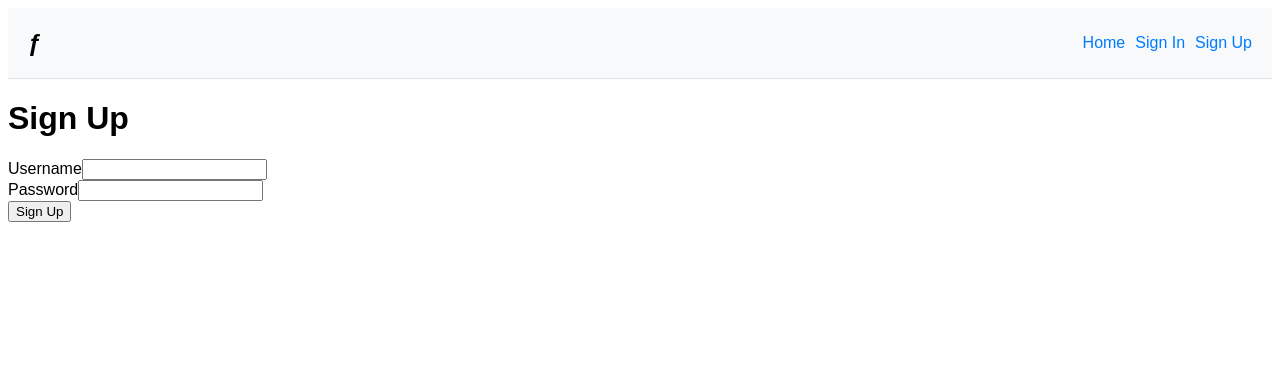
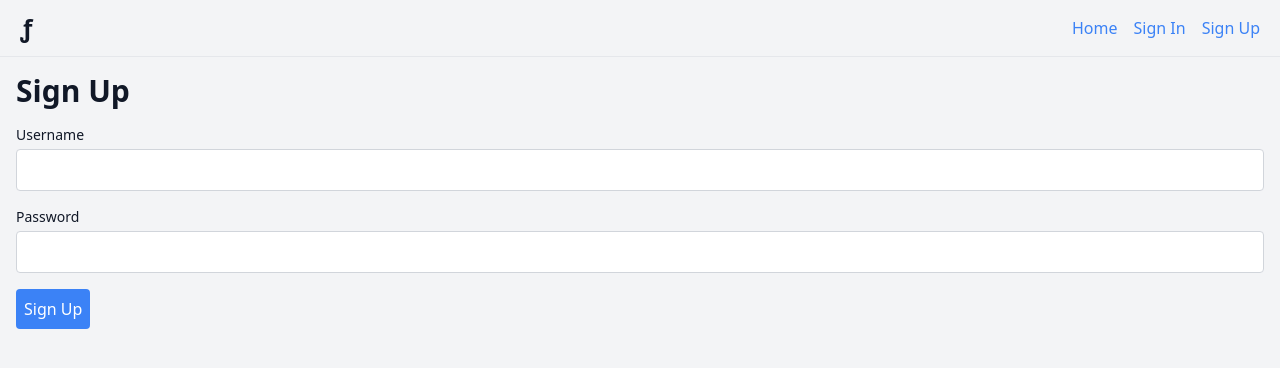
Before and after one commit to wosm-pemp-bict-thaw/dashboard, a Next.js app: page /signup in a window 1280 px wide. Shown: the top 368 px of the page. Built offline with nearby package versions, Linux system fonts and the light colour scheme.

Commit message:
add styles

```diff
--- a/package.json
+++ b/package.json
@@ -20,10 +20,11 @@
     "@types/node": "^20",
     "@types/react": "^18",
     "@types/react-dom": "^18",
+    "autoprefixer": "^10.4.19",
     "eslint": "^8",
     "eslint-config-next": "14.2.3",
-    "postcss": "^8",
-    "tailwindcss": "^3.4.1",
+    "postcss": "^8.4.38",
+    "tailwindcss": "^3.4.3",
     "typescript": "^5"
   }
 }
--- /dev/null
+++ b/postcss.config.js
@@ -0,0 +1,6 @@
+module.exports = {
+  plugins: {
+    tailwindcss: {},
+    autoprefixer: {},
+  },
+}
--- a/src/app/[username]/page.tsx
+++ b/src/app/[username]/page.tsx
@@ -48,16 +48,16 @@ const UserProfile = () => {
     };
 
     return (
-        <div>
-            <h1>{username}'s Profile</h1>
+        <div className="container mx-auto p-4">
+            <h1 className="text-3xl font-bold mb-4">{username}'s Profile</h1>
             {!isOwnProfile && (
-                <button onClick={handleFriendToggle}>
+                <button onClick={handleFriendToggle} className="bg-blue-500 text-white p-2 rounded">
                     {isFriend ? 'Unfriend' : 'Befriend'}
                 </button>
             )}
             <ul>
                 {posts.map((post, index) => (
-                    <li key={index}>
+                    <li key={index} className="p-4 bg-white rounded shadow">
                         {post.content} - {new Date(post.date).toLocaleString()}
                     </li>
                 ))}
--- a/src/app/feed/page.tsx
+++ b/src/app/feed/page.tsx
@@ -38,12 +38,11 @@ const Feed = () => {
     };
 
     return (
-        <div>
-            <h1>Feed</h1>
-            <button onClick={seedPosts}>Seed Posts</button>
+        <div className="container mx-auto p-4">
+            <h1 className="text-3xl font-bold mb-4">Feed</h1>
             <ul>
                 {posts.map((post, index) => (
-                    <li key={index}>
+                    <li key={index} className="p-4 bg-white rounded shadow-sm">
                         {post.content} - {new Date(post.date).toLocaleString()}
                     </li>
                 ))}
--- a/src/app/friends/page.tsx
+++ b/src/app/friends/page.tsx
@@ -30,12 +30,15 @@ const Friends = () => {
     };
 
     return (
-        <div>
-            <h1>My Friends</h1>
+        <div className="container mx-auto p-4">
+            <h1 className="text-3xl font-bold mb-4">My Friends</h1>
             <ul>
                 {friends.map((friend, index) => (
-                    <li key={index}>
-                        {friend} <button onClick={() => handleUnfriend(friend)}>Unfriend</button>
+                    <li key={index} className="p-4 bg-white rounded shadow">
+                        {friend}
+                        <button onClick={() => handleUnfriend(friend)}
+                                className="ml-4 bg-red-500 text-white p-2 rounded">Unfriend
+                        </button>
                     </li>
                 ))}
             </ul>
--- a/src/app/globals.css
+++ b/src/app/globals.css
@@ -1,36 +1,47 @@
+@tailwind base;
+@tailwind components;
+@tailwind utilities;
+
+body, h1, h2, h3, h4, h5, h6, p, ul, ol, li, figure, figcaption, blockquote, dl, dd {
+  margin: 0;
+  padding: 0;
+}
+
+ul, ol {
+  list-style: none;
+}
+
+a {
+  text-decoration: none;
+  color: inherit;
+}
+
+button {
+  background: none;
+  border: none;
+  cursor: pointer;
+}
+
 body {
-  font-family: Arial, sans-serif;
+  @apply bg-gray-100 text-gray-900 antialiased;
 }
 
 nav {
-  display: flex;
-  justify-content: space-between;
-  align-items: center;
-  padding: 10px 20px;
-  background-color: #f8f9fa;
-  border-bottom: 1px solid #dee2e6;
+  @apply flex justify-between items-center py-3 px-5 bg-gray-100 border-b border-gray-200;
 }
 
 .logo {
-  font-size: 24px;
-  font-weight: bold;
+  @apply text-2xl font-bold;
 }
 
 ul {
-  list-style: none;
-  display: flex;
-  gap: 10px;
+  @apply flex gap-4 list-none p-0 m-0;
 }
 
 ul li {
-  margin: 0;
+  @apply m-0;
 }
 
 ul li a {
-  text-decoration: none;
-  color: #007bff;
+  @apply text-blue-500 hover:underline;
 }
-
-ul li a:hover {
-  text-decoration: underline;
-}
--- a/src/app/home.tsx
+++ b/src/app/home.tsx
@@ -17,11 +17,11 @@ const Home = () => {
     }, []);
 
     return (
-        <div>
-            <h1>Home</h1>
+        <div className="container mx-auto p-4">
+            <h1 className="text-3xl font-bold mb-4">Home</h1>
             <ul>
                 {posts.map((post, index) => (
-                    <li key={index}>
+                    <li key={index} className="p-4 bg-white rounded shadow-sm">
                         {post.content} - {new Date(post.date).toLocaleString()}
                     </li>
                 ))}
--- a/src/app/signin/page.tsx
+++ b/src/app/signin/page.tsx
@@ -19,20 +19,22 @@ const SignIn = () => {
     };
 
     return (
-        <div>
-            <h1>Sign In</h1>
-            <form onSubmit={handleSubmit(onSubmit)}>
+        <div className="container mx-auto p-4">
+            <h1 className="text-3xl font-bold mb-4">Sign In</h1>
+            <form onSubmit={handleSubmit(onSubmit)} className="space-y-4">
                 <div>
-                    <label>Username</label>
-                    <input {...register('username', { required: true })} />
-                    {errors.username && <p>Username is required</p>}
+                    <label className="block text-sm font-medium">Username</label>
+                    <input {...register('username', {required: true})}
+                           className="mt-1 block w-full p-2 border border-gray-300 rounded"/>
+                    {errors.username && <p className="text-red-500 text-sm">Username is required</p>}
                 </div>
                 <div>
-                    <label>Password</label>
-                    <input type="password" {...register('password', { required: true })} />
-                    {errors.password && <p>Password is required</p>}
+                    <label className="block text-sm font-medium">Password</label>
+                    <input type="password" {...register('password', {required: true})}
+                           className="mt-1 block w-full p-2 border border-gray-300 rounded"/>
+                    {errors.password && <p className="text-red-500 text-sm">Password is required</p>}
                 </div>
-                <button type="submit">Sign In</button>
+                <button type="submit" className="mt-4 bg-blue-500 text-white p-2 rounded">Sign In</button>
             </form>
         </div>
     );
--- a/src/app/signout/page.tsx
+++ b/src/app/signout/page.tsx
@@ -12,8 +12,8 @@ const SignOut = () => {
     }, [router]);
 
     return (
-        <div>
-            <h1>Signed Out</h1>
+        <div className="container mx-auto p-4">
+            <h1 className="text-3xl font-bold mb-4">Signed Out</h1>
             <p>You have been signed out successfully.</p>
         </div>
     );
--- a/src/app/signup/page.tsx
+++ b/src/app/signup/page.tsx
@@ -35,20 +35,21 @@ const SignUp = () => {
     };
 
     return (
-        <div>
-            <h1>Sign Up</h1>
-            <form onSubmit={handleSubmit(onSubmit)}>
+        <div className="container mx-auto p-4">
+            <h1 className="text-3xl font-bold mb-4">Sign Up</h1>
+            <form onSubmit={handleSubmit(onSubmit)} className="space-y-4">
                 <div>
-                    <label>Username</label>
-                    <input {...register('username')} />
-                    {errors.username && <p>{errors.username.message}</p>}
+                    <label className="block text-sm font-medium">Username</label>
+                    <input {...register('username')} className="mt-1 block w-full p-2 border border-gray-300 rounded"/>
+                    {errors.username && <p className="text-red-500 text-sm">{errors.username.message}</p>}
                 </div>
                 <div>
-                    <label>Password</label>
-                    <input type="password" {...register('password')} />
-                    {errors.password && <p>{errors.password.message}</p>}
+                    <label className="block text-sm font-medium">Password</label>
+                    <input type="password" {...register('password')}
+                           className="mt-1 block w-full p-2 border border-gray-300 rounded"/>
+                    {errors.password && <p className="text-red-500 text-sm">{errors.password.message}</p>}
                 </div>
-                <button type="submit">Sign Up</button>
+                <button type="submit" className="mt-4 bg-blue-500 text-white p-2 rounded">Sign Up</button>
             </form>
         </div>
     );
```
Also changed, not shown: 1 other file (tests, documents, lock files or other folders).
